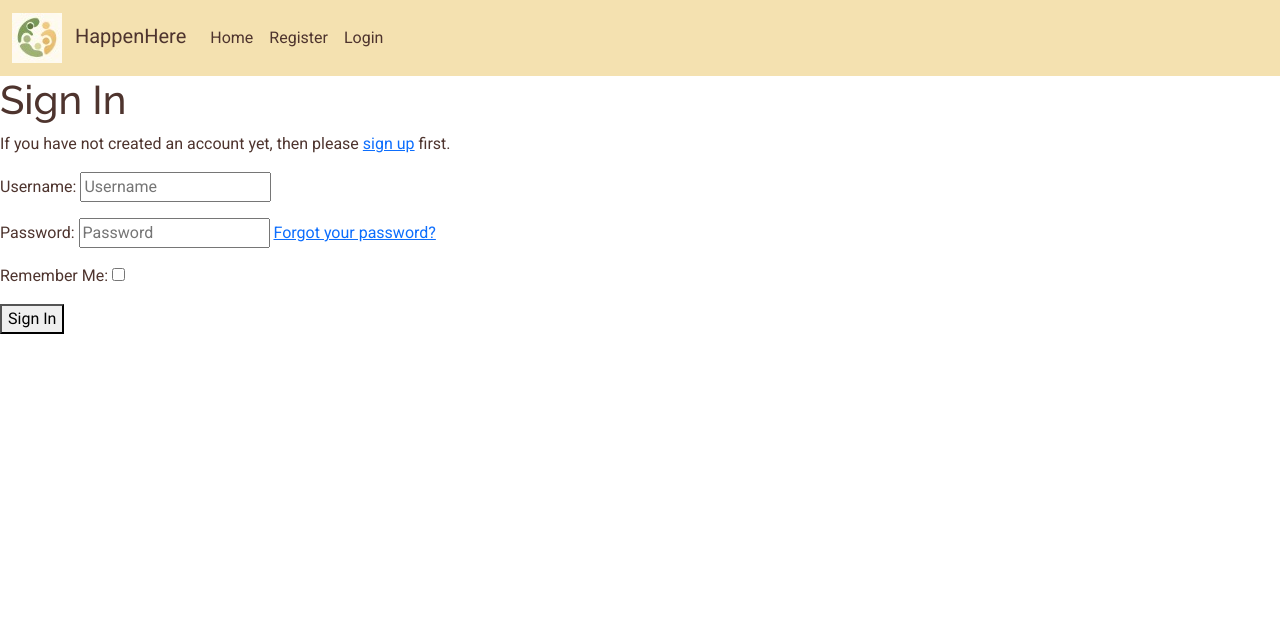
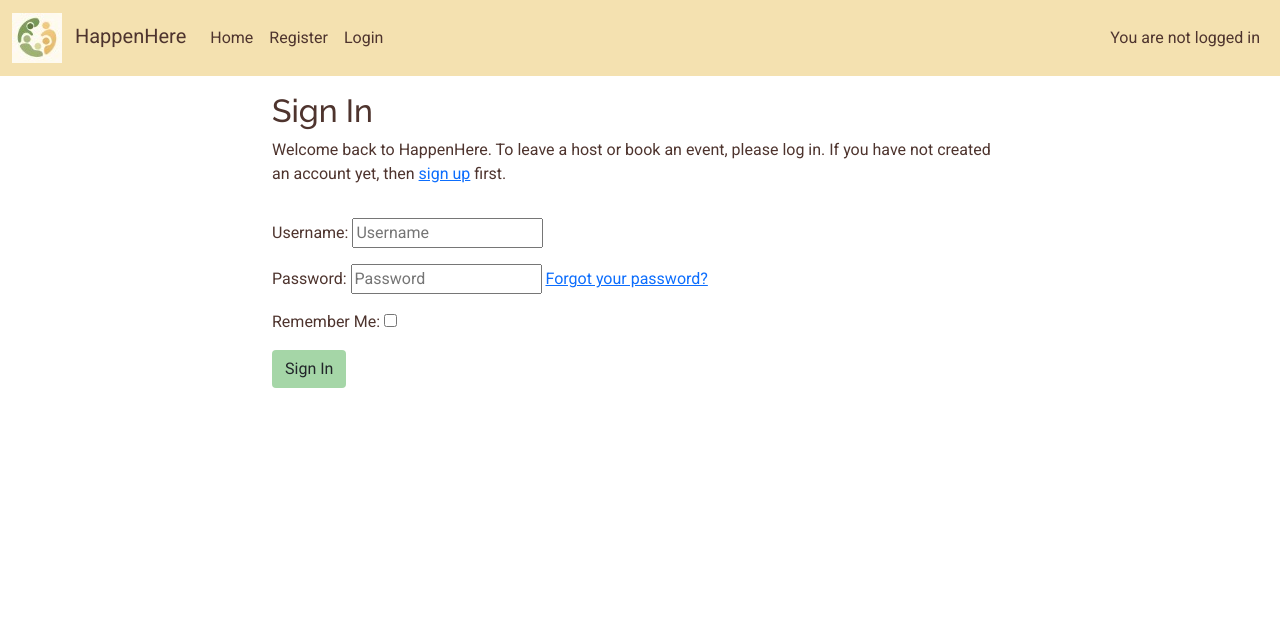
Before and after one commit to KoroYsabela/happen-here-capstone, a Django app: page /accounts/login/ in a window 1280 px wide. Shown: the top 628 px of the page. Run offline with Django 4.2, Linux system fonts and the light colour scheme; some libraries are stand-ins or nearby versions.

Commit message:
add: some styling to django allauth

```diff
--- a/config/settings.py
+++ b/config/settings.py
@@ -132,6 +132,8 @@ AUTH_PASSWORD_VALIDATORS = [
 ]
 
 ACCOUNT_EMAIL_VERIFICATION = 'none'
+ACCOUNT_USER_MODEL_EMAIL_FIELD = None
+ACCOUNT_EMAIL_REQUIRED = False
 
 # Internationalization
 # https://docs.djangoproject.com/en/4.2/topics/i18n/
--- a/static/css/style.css
+++ b/static/css/style.css
@@ -54,6 +54,11 @@ h5 {
     font-size: 160%;
     padding: 5%;
     color: var(--primary-font-colour);
+}
+
+/* Django allauth */
+.btn-signup {
+    background-color: var(--secondary-bg-colour);
 }
 
 /* index.html */
--- a/templates/account/login.html
+++ b/templates/account/login.html
@@ -7,39 +7,29 @@
 
 {% block content %}
 
-<h1>{% trans "Sign In" %}</h1>
+<div class="container">
+    <div class="row">
+        <div class="col-md-8 mt-3 offset-md-2">
+            <h2>{% trans "Sign In" %}</h2>
 
-{% get_providers as socialaccount_providers %}
-
-{% if socialaccount_providers %}
-<p>{% blocktrans with site.name as site_name %}Please sign in with one
-of your existing third party accounts. Or, <a href="{{ signup_url }}">sign up</a>
-for a {{ site_name }} account and sign in below:{% endblocktrans %}</p>
-
-<div class="socialaccount_ballot">
-
-  <ul class="socialaccount_providers">
-    {% include "socialaccount/snippets/provider_list.html" with process="login" %}
-  </ul>
-
-  <div class="login-or">{% trans 'or' %}</div>
-
+            <p>{% blocktrans %}Welcome back to HappenHere. To leave a host or book an event, please log in. If
+                you
+                have not created an account yet, then <a class="link" href="{{ signup_url }}">sign up</a>
+                first.{% endblocktrans %}</p>
         </div>
-
-{% include "socialaccount/snippets/login_extra.html" %}
-
-{% else %}
-<p>{% blocktrans %}If you have not created an account yet, then please
-<a href="{{ signup_url }}">sign up</a> first.{% endblocktrans %}</p>
-{% endif %}
-
+    </div>
+    <div class="row">
+        <div class="col-md-8 mt-3 offset-md-2">
             <form class="login" method="POST" action="{% url 'account_login' %}">
                 {% csrf_token %}
                 {{ form.as_p }}
                 {% if redirect_field_value %}
                 <input type="hidden" name="{{ redirect_field_name }}" value="{{ redirect_field_value }}" />
                 {% endif %}
-  <button class="primaryAction" type="submit">{% trans "Sign In" %}</button>
+                <button class="btn btn-signup right" type="submit">{% trans "Sign In" %}</button>
             </form>
+        </div>
+    </div>
+</div>
 
 {% endblock content %}
--- a/templates/base.html
+++ b/templates/base.html
@@ -74,6 +74,13 @@
                     {% endif %}
                 </ul>
             </div>
+            <div id="user-acc">
+                {% if user.is_authenticated %}
+                    <p class="text-end m-2">You are logged in as {{ user }}</p>
+                {% else %}
+                    <p class="text-end m-2">You are not logged in</p>
+                {% endif %}
+            </div>
         </div>
     </nav>
 
```
Also changed, not shown: templates/account/logout.html (+13 -3 lines), templates/account/signup.html (+13 -4 lines). Lines whose indentation alone changed are shown as unchanged.
